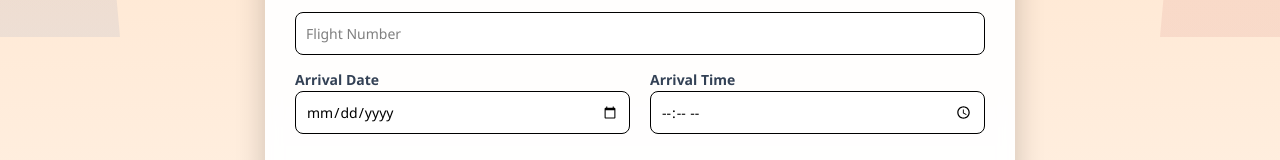
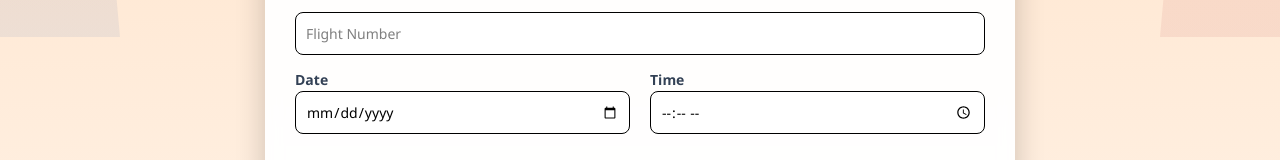
Before and after one commit to kpcanghagas-03/isla-transpo, a Next.js app: page /request in a window 1280 px wide. Shown: the part 763-923 px from the top of the page. Built offline with nearby package versions, Linux system fonts and the light colour scheme; no server answers.

Commit message:
change name

```diff
--- a/app/request/page.tsx
+++ b/app/request/page.tsx
@@ -420,7 +420,7 @@ const requiredTextStyle = {
                 fontWeight: "bold",
               }}
             >
-              Arrival Date
+              Date
             </label>
 
             <input
@@ -440,7 +440,7 @@ const requiredTextStyle = {
                 fontWeight: "bold",
               }}
             >
-              Arrival Time
+              Time
             </label>
 
             <input
```
